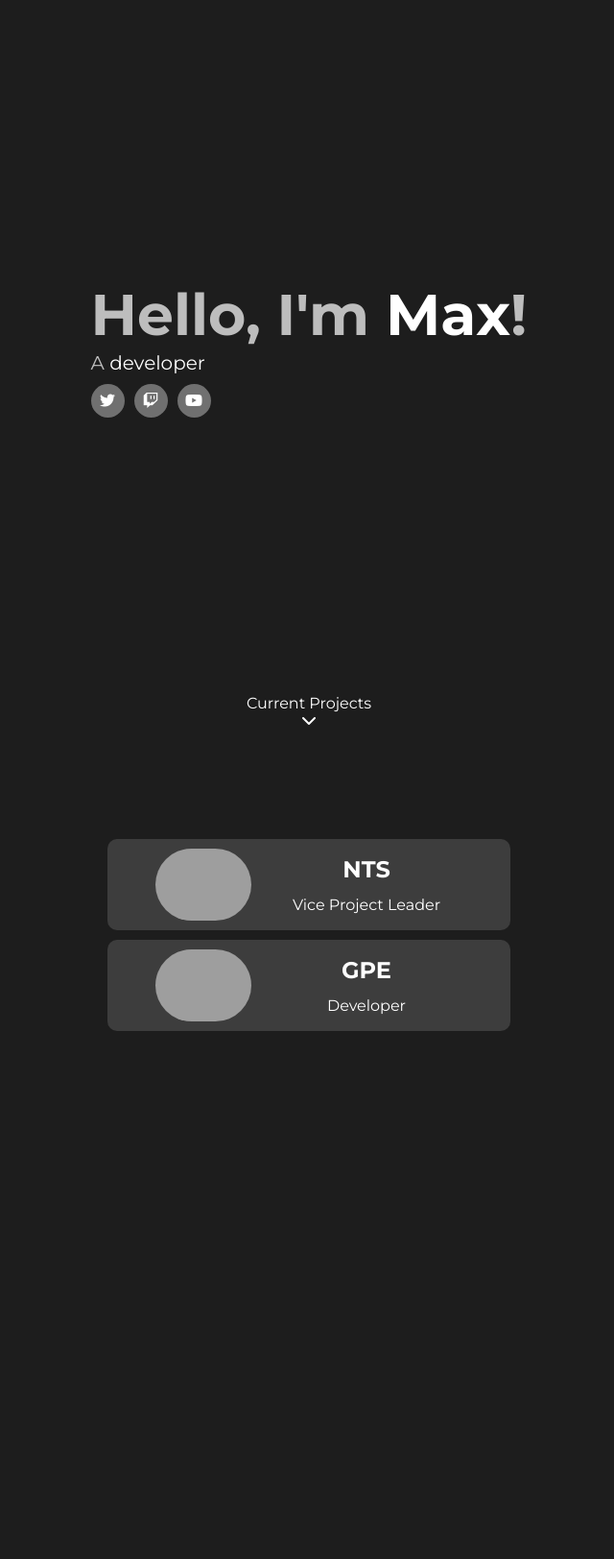
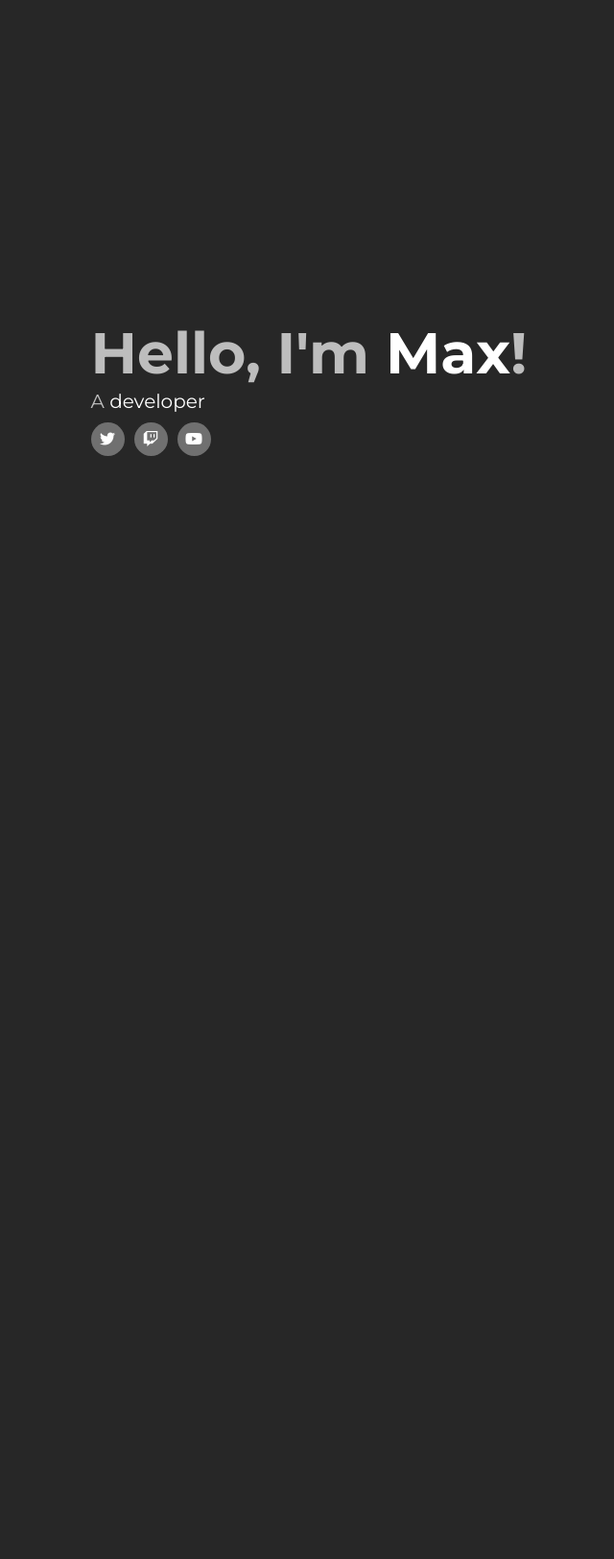
Before and after one commit to spidermax89/Spidermax89-Website, a PHP site: page / in a window 1280 px wide. Shown: the whole page at 96% size, without its empty margins (318-958 px from the left). After the commit the page ends 475 px from the top, so only its background shows below. Run offline with PHP 8.4, Linux system fonts and the light colour scheme; some libraries are stand-ins or nearby versions; grey boxes are pictures that could not be loaded.

Commit message:
New Stuff

```diff
--- a/Assets/css/main.css
+++ b/Assets/css/main.css
@@ -6,7 +6,7 @@ html::-webkit-scrollbar {
 
 html {
   scroll-behavior: smooth;
-  background-color: #1d1d1d;
+  background-color: #272727;
 }
 
 body {
@@ -15,12 +15,60 @@ body {
   scroll-behavior: smooth;
 }
 
-.welcomeTitle{
+.welcomeTitle {
   font-size: 60px;
   margin: 5px auto;
   margin-bottom: 0px;
   color: rgb(189, 189, 189);
   text-align: center;
+  position: relative;
+}
+
+.welcomeTitle::before {
+  content: "";
+  position: absolute;
+  bottom: 0px;
+  left: 0;
+  width: 0;
+  height: 3px;
+  background-color: rgb(255, 255, 255);
+  transition: width 0.2s;
+}
+
+.welcomeTitle span {
+  transition: color 0.2s;
+}
+
+.welcomeTitle:hover::before {
+  width: 100%;
+}
+
+.welcomeTitle:hover span {
+  animation: in-glow 0.2s 1;
+  animation-fill-mode: forwards;
+}
+
+.welcomeTitle:not(:hover) span {
+  animation: out-glow 0.2s 1;
+  animation-fill-mode: backwards;
+}
+
+@keyframes in-glow {
+  0% {
+    text-shadow: 0 0 0 white;
+  }
+  100% {
+    text-shadow:  0px 0px 20px white;
+  }
+}
+
+@keyframes out-glow {
+  0% {
+    text-shadow:  0px 0px 20px white;
+  }
+  100% {
+    text-shadow: 0 0 0 white;
+  }
 }
 
 .welcomeTitle span, .welcomeSub span{
@@ -52,72 +100,8 @@ body {
 }
 
 .top{
-  height: 90%;
+  height: 100%;
   display: flex;
   justify-content: center;
   align-items: center;
 }
-
-.topDown{
-  height: 5%;
-  display: flex;
-  justify-content: center;
-  align-items: center;
-  color: white;
-  text-align: center;
-}
-
-.projectsHolder{
-  margin-top: 50px;
-  display: flex;
-  flex-direction: column;
-  gap: 10px ;
-}
-
-.Projects{
-  margin-top: 5%;
-  height: 100%;
-  display: flex;
-  justify-content: center;
-  align-items: flex-start;
-}
-
-.topDown p{
-  margin: 0px;
-}
-
-.project{
-  display: grid;
-  grid-template-columns: 100px 200px;
-  grid-template-rows: auto auto;
-  align-items: center;
-  justify-content: center;
-  justify-items: center;
-  column-gap: 20px;
-  padding: 10px;
-  border-radius: 10px;
-  background-color: rgb(61, 61, 61);
-  width: 400px;
-}
-
-.project img{
-  grid-row-start: 1;
-  grid-row-end: 3;
-  width: 100px;
-  border-radius: 100px;
-}
-
-.project h1, .project p{
-  margin: 0px;
-  color: white;
-}
-
-@media (max-width: 500px){
-  .welcomeTitle{
-    font-size: 35px;
-  }
-
-  .projectsHolder{
-    width: 80%;
-  }
-}
--- a/index.html
+++ b/index.html
@@ -12,8 +12,10 @@
   <body>
     <section class="top">
       <div class="topText">
-        <h1 class="welcomeTitle">Hello, I'm <span>Max</span>!</h1>
-        <p class="welcomeSub">A <span>developer</span></p>
+        <div class="text">
+          <h1 class="welcomeTitle">Hello, I'm <span>Max</span>!</h1>
+          <p class="welcomeSub">A <span>developer</span></p>
+        </div>
         <div class="socials">
           <a href="https://twitter.com/max_mobey" target="_blank"><i class="fa-brands fa-twitter"></i></a>
           <a href="https://www.twitch.tv/spidermax89" target="_blank"><i class="fa-brands fa-twitch"></i></a>
@@ -21,7 +23,7 @@
         </div>
       </div>
     </section>
-    <section class="topDown">
+    <!-- <section class="topDown">
       <div class="donwText">
         <p>Current Projects</p>
         <p><i class="fa-solid fa-chevron-down"></i></p>
@@ -40,6 +42,6 @@
           <p class="projectRole">Developer</p>
         </div>
       </div>
-    </section>
+    </section> -->
   </body>
 </html>
```
